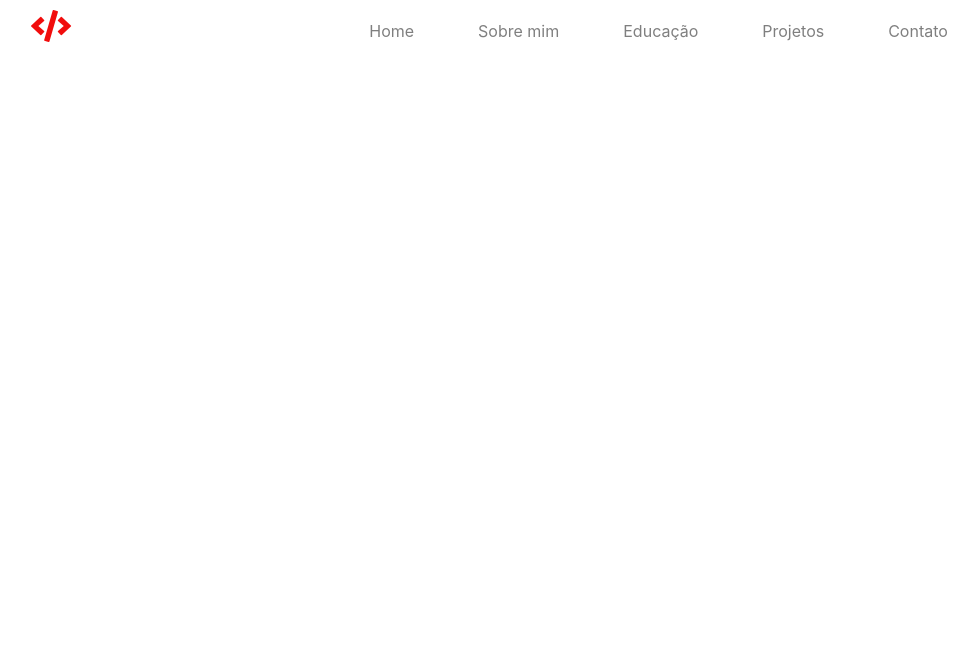
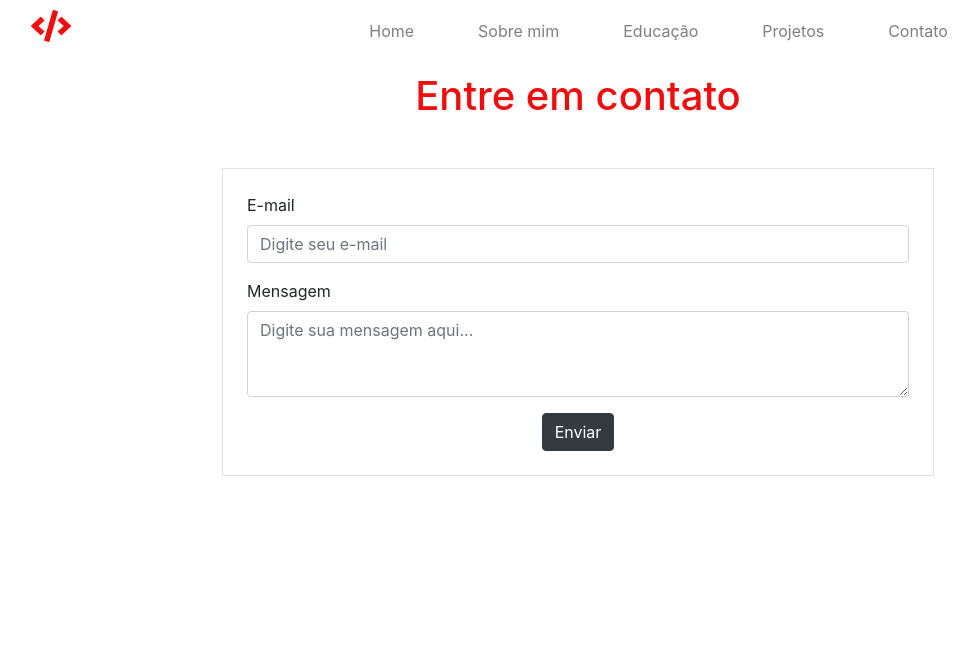
Before and after one commit to fernandoaraujodev/fernandoaraujodev.github.io, a plain HTML site: page index.html in a window 1280 px wide. Shown: the whole page, without its empty margins (62-1040 px from the left). Drawn offline with nearby package versions, Linux system fonts and the light colour scheme.

Commit message:
Adicionando formulário para contato

```diff
--- a/index.html
+++ b/index.html
@@ -65,6 +65,40 @@
 
       </header>
 
+      <main>
+        <div id="contato" class="row-contato row m-0 p-0 d-flex  align-items-center justify-content-center" data-aos="fade-right">
+    <div style="height:80vh; width: 100vw;" class="area-contato-sombra text-center">
+      <h1 class=" educacao-nome my-5" style="	color:#f10d0d;">Entre em contato</h1>
+      <div class=" container">
+        <div class="row">
+          <div class="col-sm-2">
+
+          </div>
+          <div class="area-contato text-center border col-sm p-4 mx-4 mb-5">
+            <form>
+              <div class=" text-left form-group">
+                <label for="email-usuario">E-mail</label>
+                <input class="form-control" type="text" placeholder="Digite seu e-mail">
+              </div>
+
+              <div class="text-left form-group">
+                <label for="mensagem">Mensagem</label>
+                <textarea class="form-control" id="mensagem" rows="3"
+                  placeholder="Digite sua mensagem aqui..."></textarea>
+              </div>
+              <button type="submit" class="btn btn-dark">Enviar</button>
+            </form>
+          </div>
+          <div class="col-sm-2">
+
+          </div>
+        </div>
+      </div>
+
+    </div>
+  </div>
+      </main>
+
       <!-- Bootstrap -->
   <script src="https://code.jquery.com/jquery-3.5.1.slim.min.js"
   integrity="sha384-DfXdz2htPH0lsSSs5nCTpuj/zy4C+OGpamoFVy38MVBnE+IbbVYUew+OrCXaRkfj"
```
